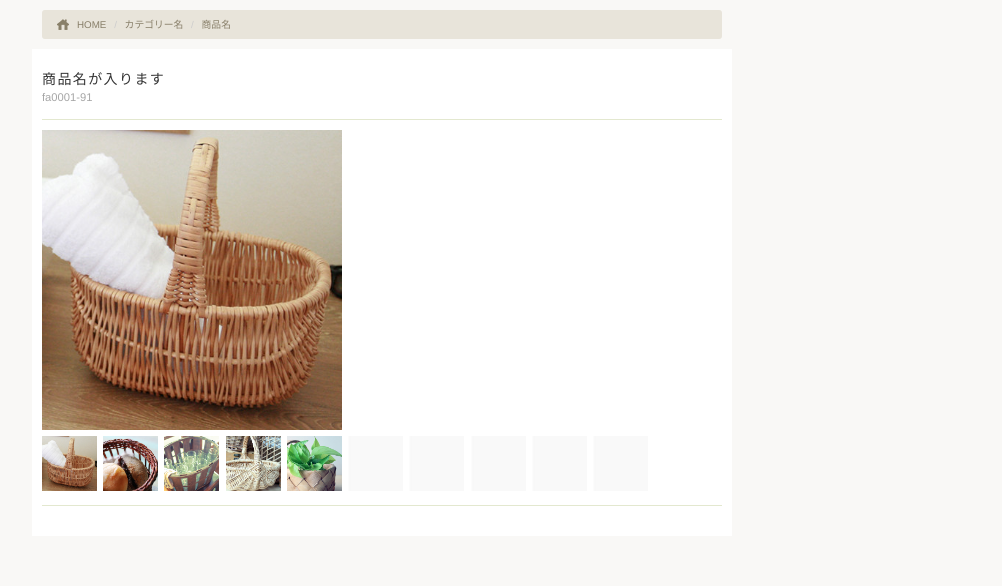
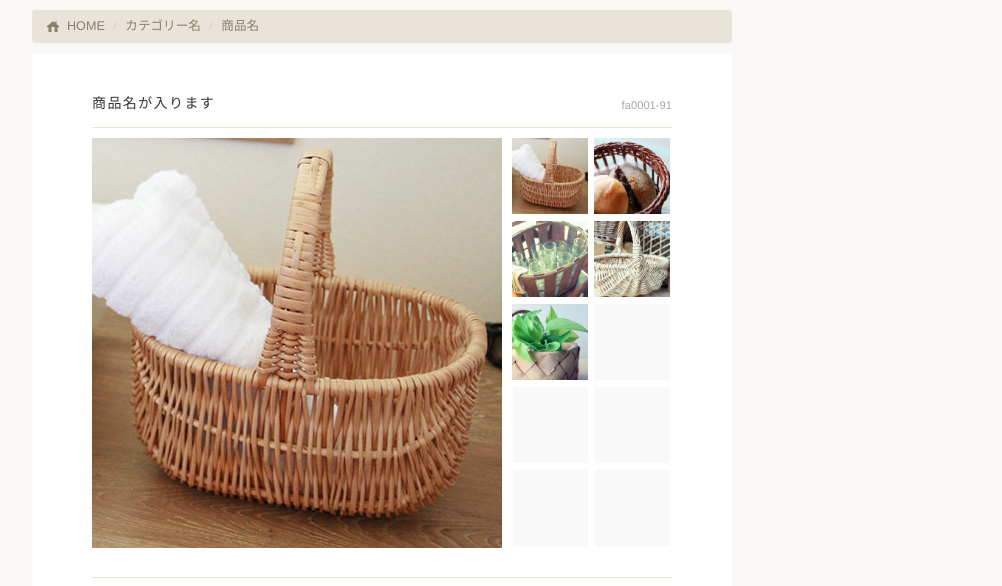
Before and after one commit to n-yamada130/shopping-site, a plain HTML site: page products.html in a window 1280 px wide. Shown: the part 94-680 px from the top of the page, without its empty margins (138-1140 px from the left). Drawn offline with nearby package versions, Linux system fonts and the light colour scheme.

Commit message:
update style for product images

```diff
--- a/css/custom.scss
+++ b/css/custom.scss
@@ -22,10 +22,6 @@ body {
 
 .main_area {
     padding: 0px;
-    @media (min-width: 550px){
-        padding: 0px;
-        width: 700px;
-    }
     .breadcrumb {
         background: #e8e4da;
         border-radius: 3px;
@@ -40,6 +36,15 @@ body {
         }
         active {
             color: #887f69;
+        }
+    }
+    @media (min-width: 550px){
+        padding: 0px;
+        width: 700px;
+        .breadcrumb {
+            margin-left: 0px;
+            margin-right: 0px;
+            font-size: 0.9em;
         }
     }
 }
@@ -429,6 +434,11 @@ header {
 .product {
     background: #ffffff;
     padding: 20px 10px;
+    .product_header {
+        display: flex;
+        justify-content: space-between;
+        align-items: flex-end;
+    }
     .product_name {
         letter-spacing: 0.1em;
     }
@@ -437,13 +447,21 @@ header {
         color: #a6a6a6;
     }
     .product_images {
-        img {
+        #display_img img {
             width: 300px;
         }
-        ul {
-            padding: 0px;
+        #list_img {
             font-size: 1.6em;
             margin: 0px;
+            display: flex;
+            flex-direction: row;
+            flex-wrap: wrap;
+            justify-content: space-between;
+            align-items: stretch;
+            align-content: stretch;
+            ul {
+                padding: 0px;
+            }
         }
         li {
             list-style: none;
@@ -458,6 +476,34 @@ header {
         border-top: 1px solid #e3e8cf;
         margin-top: 14px;
         margin-bottom: 10px;
+    }
+    @media (min-width: 550px){
+        padding: 40px 60px;
+        .product_name {
+            padding: 0px;
+        }
+        .product_code {
+            padding: 0px;
+            text-align: right;
+            vertical-align: bottom;
+        }
+        .product_images {
+            display: flex;
+            #display_img img {
+                width: 410px;
+            }
+            #list_img {
+                flex-direction: column;
+                margin-left: 10px;
+                li {
+                    margin-top: 0px;
+                    margin-bottom: 7px;
+                    img {
+                        width: 76px;
+                    }
+                }
+            }
+        }
     }
 }
 
--- a/products.html
+++ b/products.html
@@ -63,18 +63,21 @@
             </div>
 
             <div class="product">
+                <div class="product_header">
                     <div class="product_name">
                         商品名が入ります
                     </div>
                     <div class="product_code">
                         fa0001-91
                     </div>
+                </div>
                 <hr>
                 <div class="product_images">
                     <div id="display_img">
                         <img src="images/products/pro_img_01.jpg">
                     </div>
-                    <ul id="list_img">
+                    <div id="list_img">
+                        <ul>
                             <li><img src="images/products/pro_img_01.jpg"></li>
                             <li><img src="images/products/pro_img_02.jpg"></li>
                             <li><img src="images/products/pro_img_03.jpg"></li>
@@ -87,8 +90,10 @@
                             <li><img src="images/products/gray_pro_img.jpg"></li>
                         </ul>
                     </div>
+                </div>
                 <hr>
             </div>
+
         </div>
     </div>
 </body>
```
Also changed, not shown: css/custom.css, 1 other file. Lines whose indentation alone changed are shown as unchanged.
